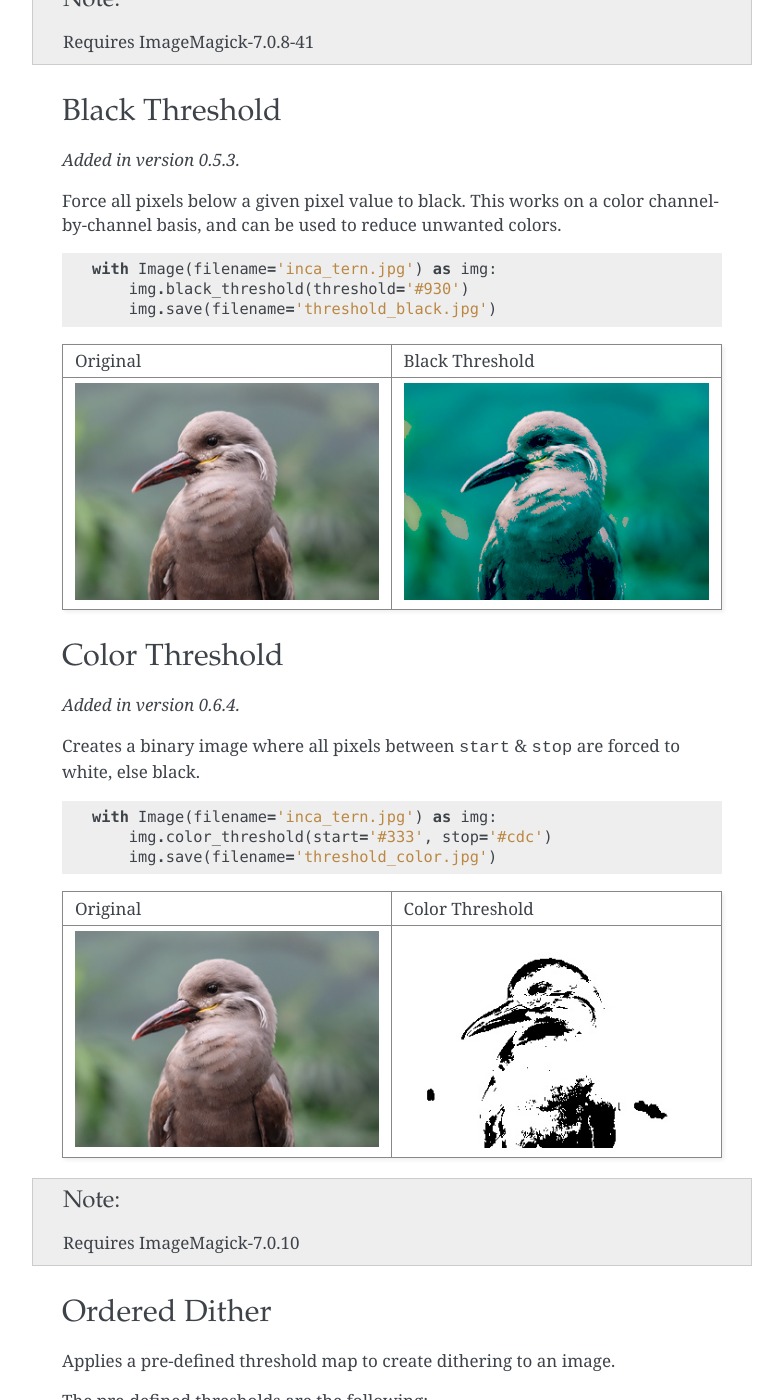
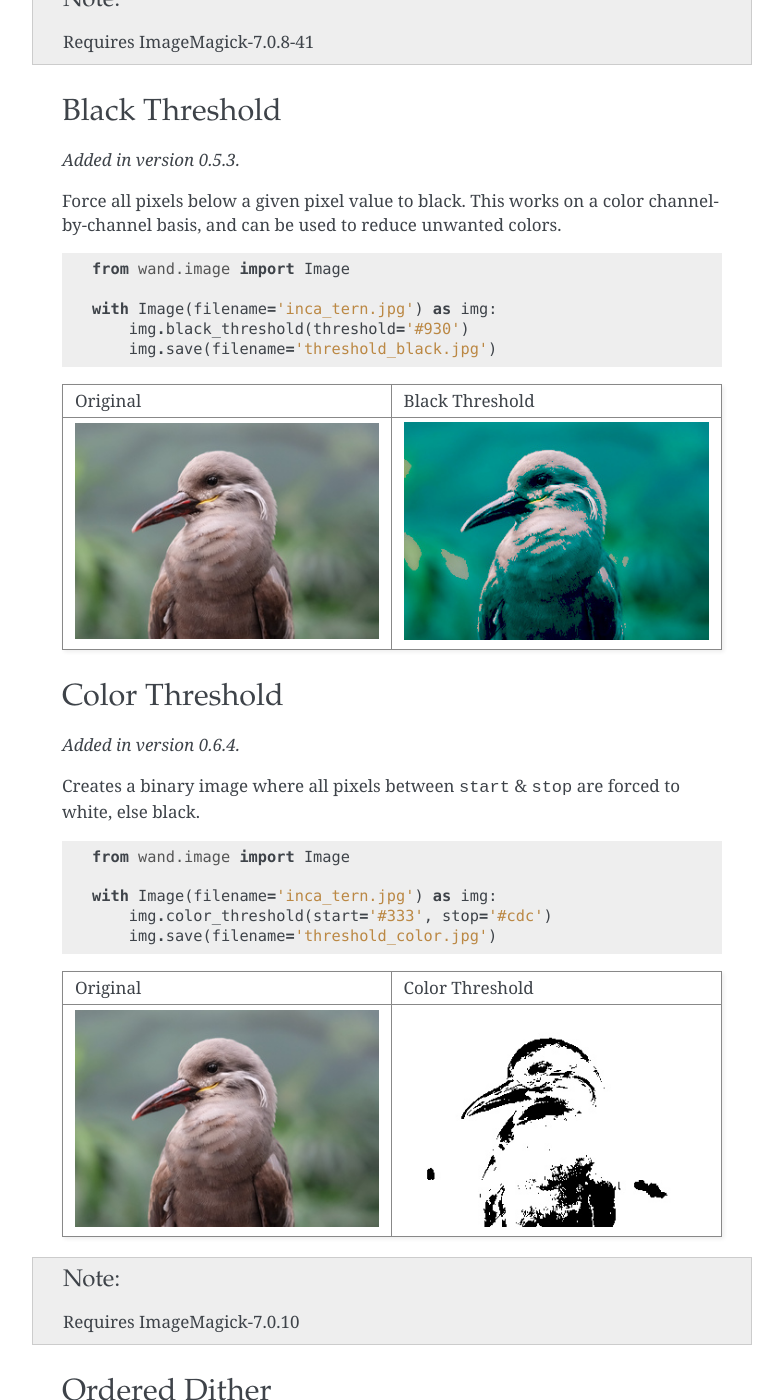
Before and after one commit to emcconville/wand, a Sphinx documentation site: the page built from docs/guide/threshold.rst, in a window 1280 px wide and 1400 px high, scrolled down 1964 px. Shown: the whole window, without its empty margins (358-1141 px from the left). Built offline with Sphinx 7.4.7, drawn with Linux system fonts in a browser that asks for light colours; some web fonts are replaced; the version number could not be read and is left out; some of the changed text lies outside the part shown.

Commit message:
Added missing import statements in guide [ci skip]

```diff
--- a/docs/guide/quantize.rst
+++ b/docs/guide/quantize.rst
@@ -91,6 +91,8 @@ of color.
 
 .. code-block:: python
 
+    from wand.image import Image
+
     with Image(filename='hummingbird.jpg') as img:
         img.quantize(number_colors=8, colorspace_type='srgb',
                      treedepth=1, dither=True, measure_error=False)
@@ -115,7 +117,7 @@ Remap
 Remap replaces all pixels with the closest matching pixel found in the
 *affinity* reference image.
 
-.. code::
+.. code-block:: python
 
     from wand.image import Image
 
--- a/docs/guide/threshold.rst
+++ b/docs/guide/threshold.rst
@@ -94,6 +94,8 @@ unwanted colors.
 
 .. code-block:: python
 
+    from wand.image import Image
+
     with Image(filename='inca_tern.jpg') as img:
         img.black_threshold(threshold='#930')
         img.save(filename='threshold_black.jpg')
@@ -117,6 +119,8 @@ Creates a binary image where all pixels between ``start`` & ``stop`` are forced
 to white, else black.
 
 .. code-block:: python
+
+    from wand.image import Image
 
     with Image(filename='inca_tern.jpg') as img:
         img.color_threshold(start='#333', stop='#cdc')
@@ -253,6 +257,8 @@ point.
 
 .. code-block:: python
 
+    from wand.image import Image
+
     with Image(filename='inca_tern.jpg') as img:
         img.transform_colorspace('gray')
         white_point = 0.9 * img.quantum_range
@@ -274,6 +280,8 @@ point.
 To use a hard threshold, pass the same values as both low & high range.
 
 .. code-block:: python
+
+    from wand.image import Image
 
     with Image(filename='inca_tern.jpg') as img:
         img.transform_colorspace('gray')
@@ -307,6 +315,8 @@ unwanted colors.
 
 .. code-block:: python
 
+    from wand.image import Image
+
     with Image(filename='inca_tern.jpg') as img:
         img.threshold_threshold(threshold='#ace')
         img.save(filename='threshold_white.jpg')
```
